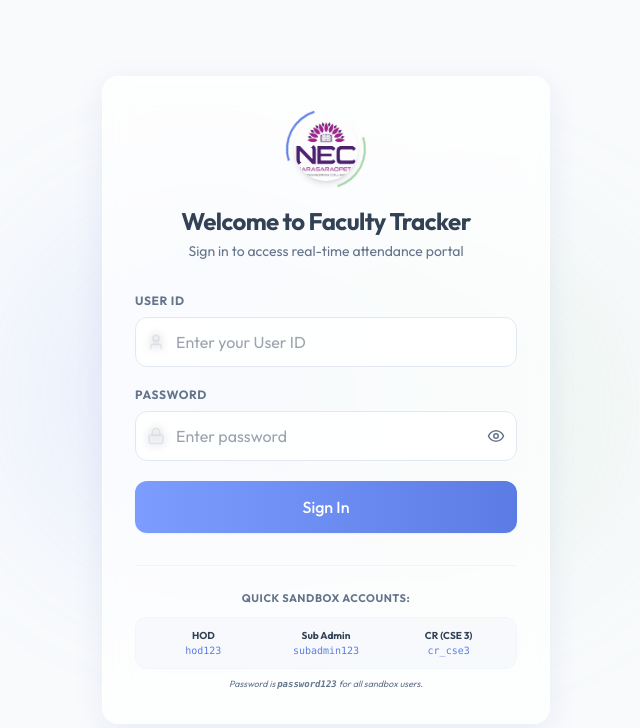
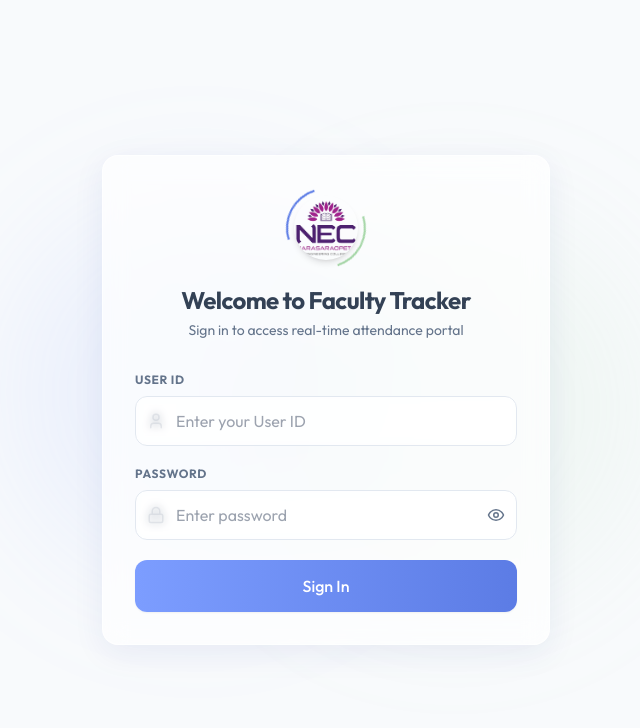
Before and after one commit to harshavardhan-maddi/faculty-tracker, a React (Vite) app in the folder frontend/: page /login in a window 1280 px wide. Shown: the top 728 px of the page, without its empty margins (314-954 px from the left). Built offline with nearby package versions, Linux system fonts and the light colour scheme.

Commit message:
remove sandbox credentials from login footer

```diff
--- a/frontend/src/pages/Login.jsx
+++ b/frontend/src/pages/Login.jsx
@@ -141,30 +141,6 @@
           </button>
         </form>
 
-        {/* Demo accounts cheat sheet footer */}
-        <div className="mt-8 pt-6 border-t border-slate-100 dark:border-slate-800 text-center">
-          <p className="text-[11px] font-bold text-customText-muted dark:text-customText-mutedDark uppercase tracking-wider mb-2.5">
-            Quick Sandbox Accounts:
-          </p>
-          <div className="grid grid-cols-3 gap-2 text-[10px] text-slate-500 font-medium bg-slate-100/50 dark:bg-slate-900/30 p-2.5 rounded-xl border border-slate-200/20 dark:border-slate-800/20">
-            <div>
-              <p className="font-bold text-slate-700 dark:text-slate-300">HOD</p>
-              <code className="text-primary-dark">hod123</code>
-            </div>
-            <div>
-              <p className="font-bold text-slate-700 dark:text-slate-300">Sub Admin</p>
-              <code className="text-primary-dark">subadmin123</code>
-            </div>
-            <div>
-              <p className="font-bold text-slate-700 dark:text-slate-300">CR (CSE 3)</p>
-              <code className="text-primary-dark">cr_cse3</code>
-            </div>
-          </div>
-          <p className="text-[9px] text-customText-muted dark:text-customText-mutedDark mt-2 italic">
-            Password is <code className="font-bold">password123</code> for all sandbox users.
-          </p>
-        </div>
-
       </div>
     </div>
     </>
```
